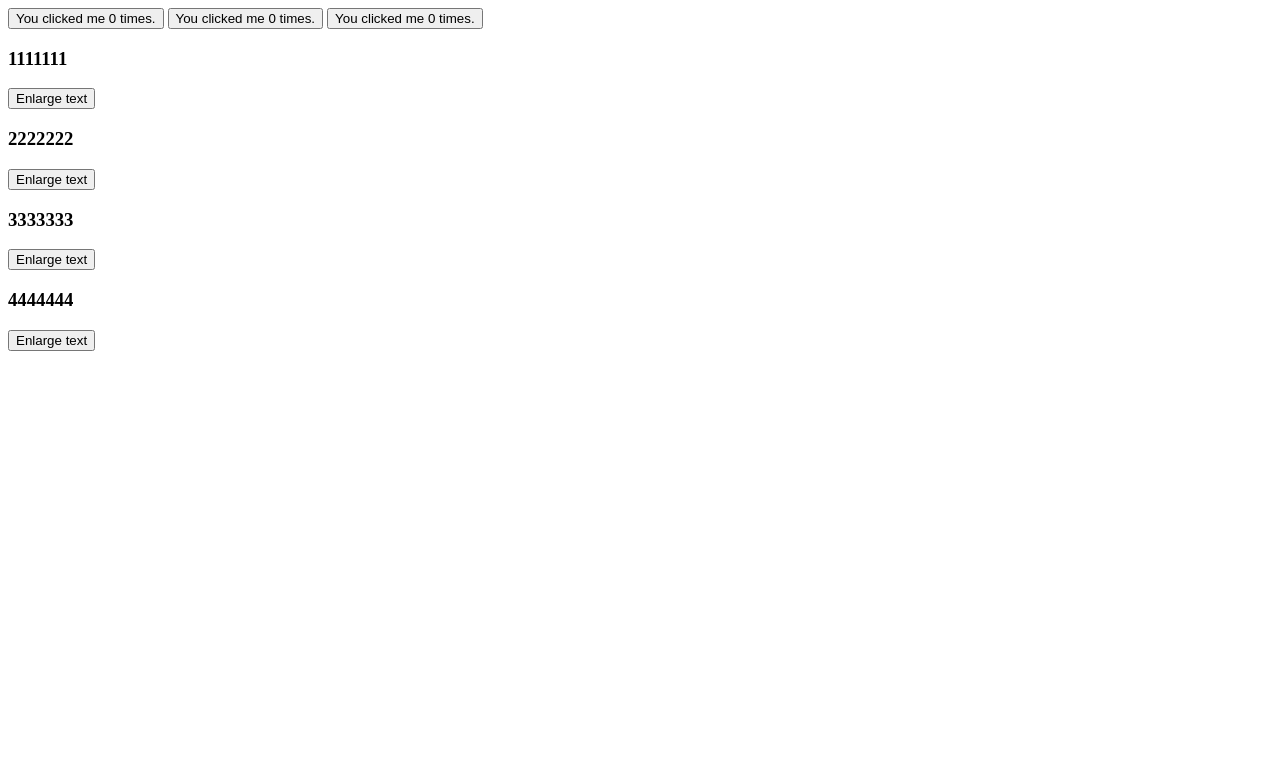
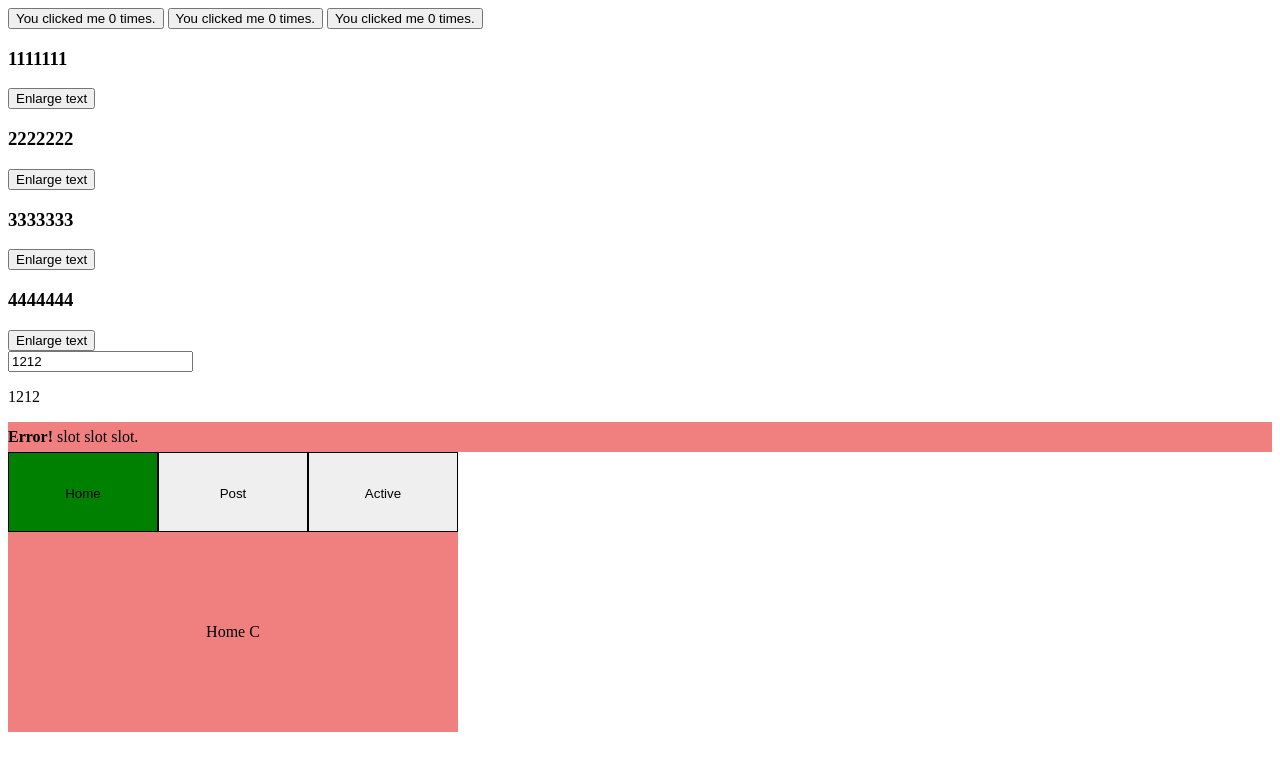
Before and after one commit to SUNsyg/vueBase, a plain HTML site: page Vue 组件.html in a window 1280 px wide. Drawn offline with Linux system fonts and the light colour scheme.

Commit message:
组件基础学习

```diff
--- a/Vue 组件.html
+++ b/Vue 组件.html
@@ -3,6 +3,31 @@
 <head>
   <meta charset="UTF-8">
   <title>Vue 组件</title>
+  <style>
+    .demo-alert-box {
+      width: 100%;
+      height: 30px;
+      line-height: 30px;
+      background: lightcoral;
+    }
+    .button {
+      width: 150px;
+      height: 80px;
+      line-height: 80px;
+      text-align: center;
+      border: 1px solid black;
+    }
+    .button.active {
+      background: green;
+    }
+    .componentC {
+      width: 450px;
+      height: 200px;
+      background:lightcoral;
+      text-align: center;
+      line-height: 200px;
+    }
+  </style>
 </head>
 <body>
 <div id="app">
@@ -19,9 +44,36 @@
             v-bind:post="post"
     ></blog-post>
   </div>
+  <custom-input v-model="searchText"></custom-input>
+  <p>{{searchText}}</p>
+
+
+  <alert-box>
+    slot slot slot.
+  </alert-box>
+</div>
+<div id="tab-app">
+  <button v-for="tab in tabs"
+          v-bind:key="tab"
+          v-bind:class="['button', {active: currentTab === tab}]"
+          v-on:click = "currentTab = tab"
+  >{{tab}}
+  </button>
+
+  <component v-bind:is="currentTabC"
+             class="componentC"
+  ></component>
 </div>
 <script src="js/vue.js"></script>
 <script>
+  Vue.component('alert-box', {
+    template: `
+      <div class="demo-alert-box">
+        <strong>Error!</strong>
+        <slot></slot>
+      </div>
+    `
+  })
   Vue.component('button-counter', {
     data: function () {
       return {
@@ -42,6 +94,31 @@
     </div>
   `
   })
+  Vue.component('custom-input', {
+    props: ['value'],
+    template: `
+    <input
+      v-bind:value="value"
+      v-on:input="$emit('input', $event.target.value)"
+    >
+    `
+  })
+  Vue.component('tab-Home', {
+    template: `
+    <div>Home C</div>
+    `
+  })
+  Vue.component('tab-Post', {
+    template: `
+    <div>Post C</div>
+    `
+  })
+  Vue.component('tab-Active', {
+    template: `
+    <div>Active C</div>
+    `
+  })
+
   var vm = new Vue({
     el: '#app'
   })
@@ -54,7 +131,8 @@
         {id : '3', title: '3333333'},
         {id : '4', title: '4444444'},
       ],
-      postFontSize: 1
+      postFontSize: 1,
+      searchText: '1212'
     },
     methods: {
       onEnlargeText(enlargeAmount) {
@@ -62,6 +140,18 @@
       }
     }
   })
+  var app = new Vue({
+    el: '#tab-app',
+    data: {
+      tabs: ['Home', 'Post', 'Active'],
+      currentTab: 'Home'
+    },
+    computed: {
+      currentTabC() {
+        return 'tab-'+this.currentTab
+      }
+    }
+  })
 </script>
 </body>
 </html>
```
